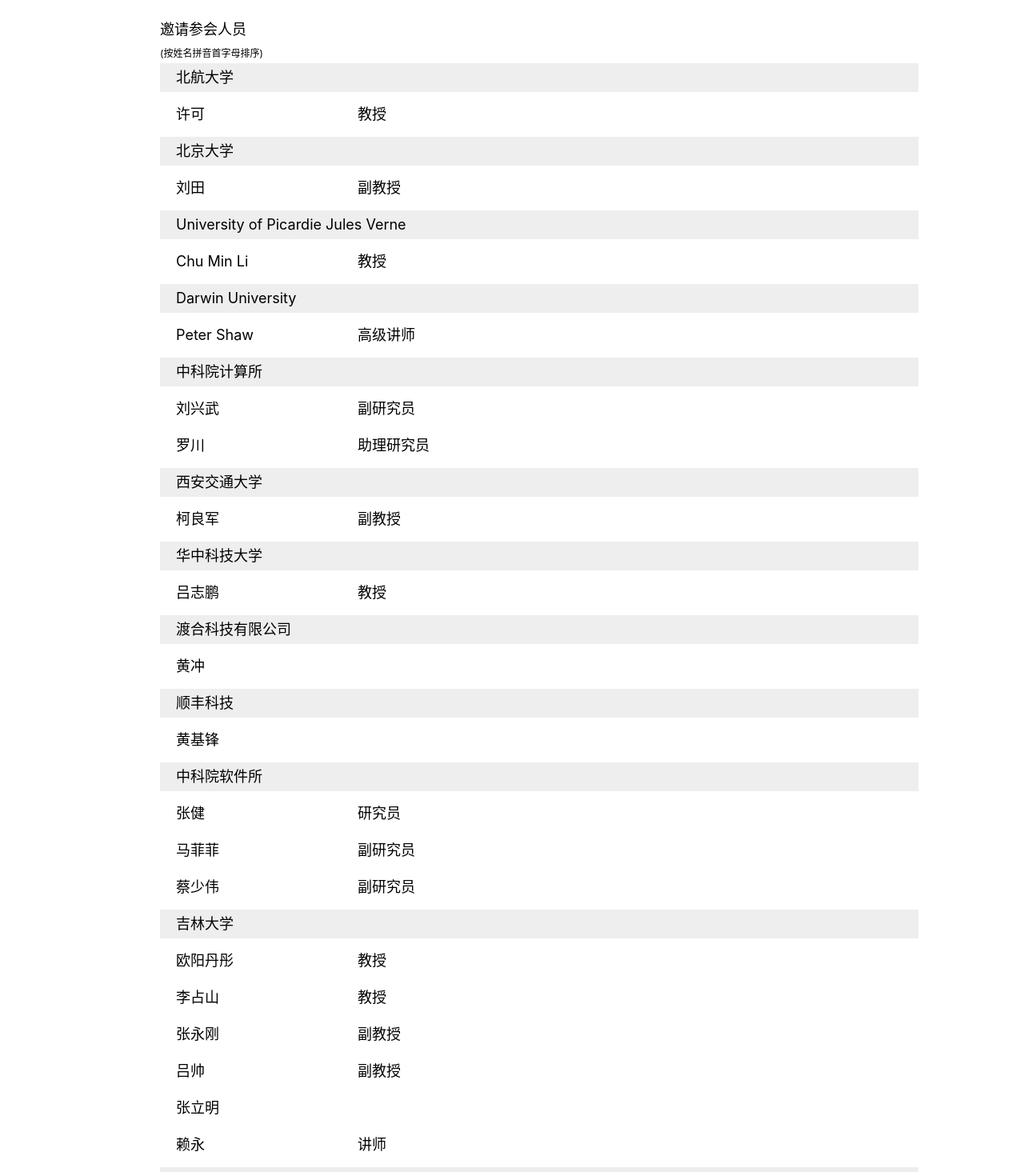
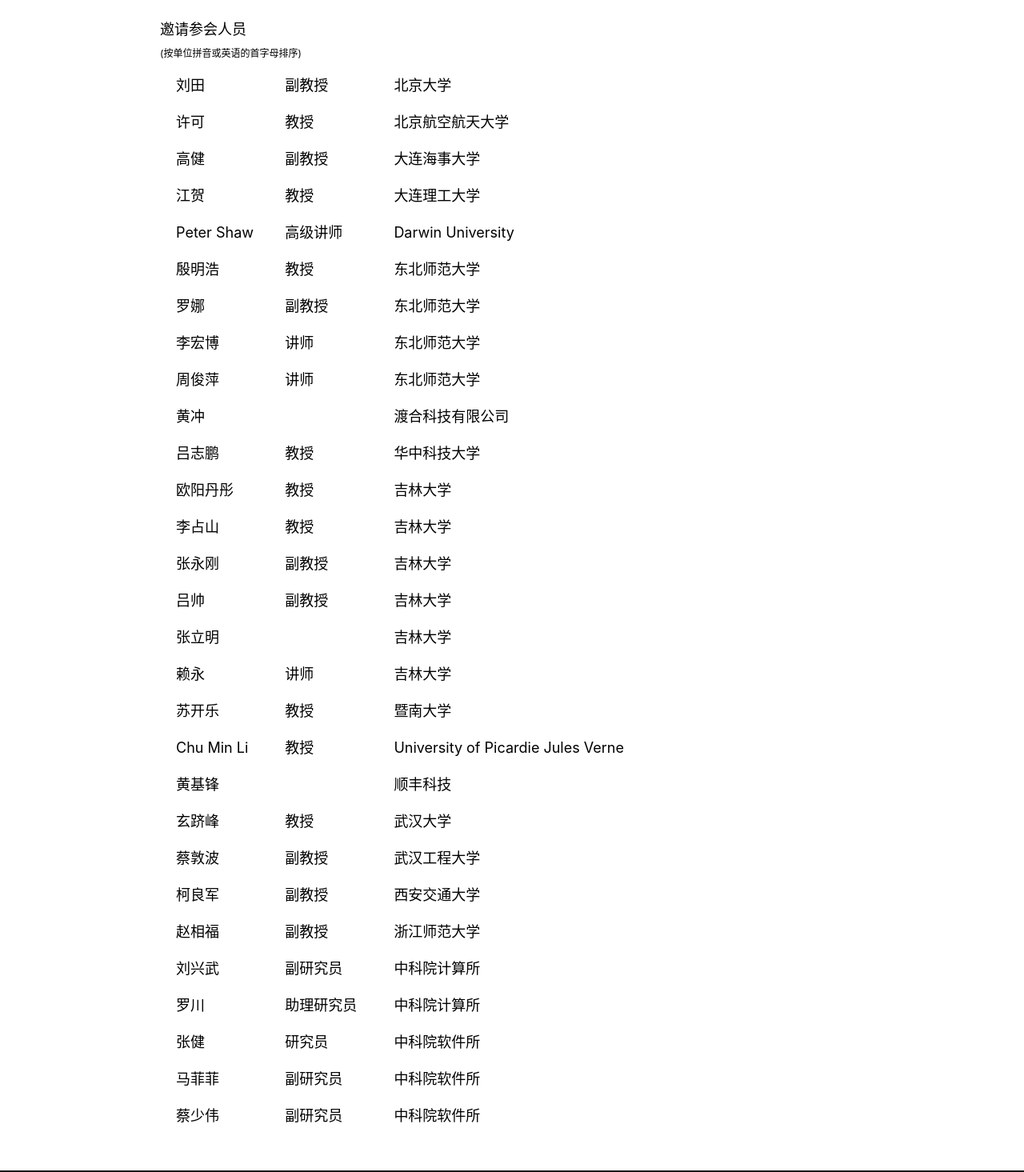
Before and after one commit to yanyige/AI-conference, a Vue app: page /#/professor in a window 1280 px wide. Shown: the part 400-1865 px from the top of the page at 80% size. Built offline with nearby package versions, Linux system fonts and the light colour scheme.

Commit message:
update info in home page and professor

```diff
--- a/src/components/Home.vue
+++ b/src/components/Home.vue
@@ -1,9 +1,9 @@
 <template>
 	<div class="home">
 	 	<p class="title">会议邀请函将会在现场发放，如果您需要获得更多信息请咨询下方邮箱。</p>
-		<p class="para">难解问题的表示与算法（Workshop on  Representaions and Algorithms of Hard Problems）workshop的主要目的是促进NP难问题相关研究领域的国内研究人员的交流和合作。 本会议关心的难解问题研究主要包括：问题的表示（逻辑、约束、图论），问题的求解（NP难问题的理论算法和实践算法，尤其是针对组合优化问题，约束问题，逻辑相关问题，图论问题），和相关实际应用。</p>
-		<p class="para">第一届难解问题的表示与算法研讨会将于2017年在吉林长春召开，由东北师范大学主办。研讨会拟邀请海内外活跃在相关领域研究第一线的青年专家与会进行学术交流。</p>
-		<p class="para">难解问题的表示与算法讨论会不征文，但欢迎相关领域的学者、研究生前来旁听特邀报告并参加讨论。研讨会不收取注册费，但食宿需自理。</p>
+		<p class="para">难解问题的表示、算法与应用（Workshop on Hard Computational Problems: Representations, Algorithms and Applications, 简称HCP）研讨会的主要目的是促进NP难问题相关研究领域的国内研究人员的交流和合作。 本会议关心的难解问题研究主要包括：问题的表示（逻辑、约束、图论），问题的求解（NP难问题的理论算法和实践算法，尤其是针对组合优化问题，约束问题，逻辑相关问题，图论问题），和相关实际应用。</p>
+		<p class="para">第一届HCP研讨会将于2017年在吉林长春召开，由东北师范大学和吉林大学主办。研讨会拟邀请海内外活跃在相关领域研究第一线的青年专家与会进行学术交流。</p>
+		<p class="para">HCP研讨会不征文，但欢迎相关领域的学者、研究生前来旁听特邀报告并参加讨论。研讨会不收取注册费，但食宿需自理。</p>
 	</div>
 </template>
 
--- a/src/components/Organization.vue
+++ b/src/components/Organization.vue
@@ -5,19 +5,22 @@
 	 	</div>
 		<div class="content">
 			<div>
-				<p>主办单位: <p class="indent1"><a href="http://www.ios.ac.cn/wiki/%E9%A6%96%E9%A1%B5">中国科学院软件研究所</a></p><p class="indent1"><a href="http://www.nenu.edu.cn/">东北师范大学</a></p><p class="indent1"><a href="http://www.jlu.edu.cn/">吉林大学</a></p></p>
+				<p>主办单位: <p class="indent1"><a href="http://www.nenu.edu.cn/">东北师范大学</a></p><p class="indent1"><a href="http://www.jlu.edu.cn/">吉林大学</a></p></p>
 			</div>
 			<div>
 				<p>协办单位: 暂无</p>
 			</div>
 			<div>
-				<p>会议主席: 待定</p>
+				<p>组织委员会: </p>
+				<p class="indent1">蔡少伟（中科院软件所）</p>
+				<p class="indent1">殷明浩（东北师范大学）</p>
+				<p class="indent1">吕志鹏（华中科技大学）</p>
  			</div>
  			<div>
-				<p>[组委会联系方式]: <p class="indent1">通信地址：吉林省长春市南关区净月经济开发区净月大街2555号 计算机科学与技术学院</p></p>
+				<p>[组委会联系方式]: <p class="indent1">通信地址：吉林省长春市南关区净月经济开发区净月大街2555号 信息科学与技术学院</p></p>
  			</div>
  			<p>邮编：130117</p>
- 			<p>yinmh@nenu.edu.cn</p>
+ 			<p>ymh@nenu.edu.cn</p>
 		</div>
 	</div>
 </template>
--- a/src/components/Professor.vue
+++ b/src/components/Professor.vue
@@ -4,154 +4,43 @@
 			邀请参会人员
 		</div>
 		<div class="title" style="font-size: 12px">
-			(按姓名拼音首字母排序)
-		</div>
-		<div class="school">北航大学</div>
-		<div class="content">
-			<div class="profile">许可</div>
-			<div class="titles">教授</div>
+			(按单位拼音或英语的首字母排序)
 		</div>
 		<div class="school">北京大学</div>
 		<div class="content">
 			<div class="profile">刘田</div>
 			<div class="titles">副教授</div>
+			<div class="units">北京大学</div>
 		</div>
-		<div class="school">University of Picardie Jules Verne</div>
+		<div class="school">北京航空航天大学</div>
 		<div class="content">
-			<div class="profile">Chu Min Li</div>
+			<div class="profile">许可</div>
 			<div class="titles">教授</div>
+			<div class="units">北京航空航天大学</div>
+		</div>
+		<div class="school">大连海事大学</div>
+		<div class="content">
+			<div class="profile">高健</div>
+			<div class="titles">副教授</div>
+			<div class="units">大连海事大学</div>
+		</div>
+		<div class="school">大连理工大学</div>
+		<div class="content">
+			<div class="profile">江贺</div>
+			<div class="titles">教授</div>
+			<div class="units">大连理工大学</div>
 		</div>
 		<div class="school">Darwin University</div>
 		<div class="content">
 			<div class="profile">Peter Shaw</div>
 			<div class="titles">高级讲师</div>
+			<div class="units">Darwin University</div>
 		</div>
-		<div class="school">中科院计算所</div>
-		<div class="content">
-			<div class="profile">刘兴武</div>
-			<div class="titles">副研究员</div>
-		</div>
-		<div class="content">
-			<div class="profile">罗川</div>
-			<div class="titles">助理研究员</div>
-		</div>
-		<div class="school">西安交通大学</div>
-		<div class="content">
-			<div class="profile">柯良军</div>
-			<div class="titles">副教授</div>
-		</div>
-		<div class="school">华中科技大学</div>
-		<div class="content">
-			<div class="profile">吕志鹏</div>
-			<div class="titles">教授</div>
-		</div>
-		<div class="school">渡合科技有限公司</div>
-		<div class="content">
-			<div class="profile">黄冲</div>
-		</div>
-		<div class="school">顺丰科技</div>
-		<div class="content">
-			<div class="profile">黄基锋</div>
-		</div>
-		<div class="school">中科院软件所</div>
-		<div class="content">
-			<div class="profile">张健</div>
-			<div class="titles">研究员</div>
-		</div>
-		<div class="content">
-			<div class="profile">马菲菲</div>
-			<div class="titles">副研究员</div>
-		</div>
-		<div class="content">
-			<div class="profile">蔡少伟</div>
-			<div class="titles">副研究员</div>
-		</div>
-		<div class="school">吉林大学</div>
-		<div class="content">
-			<div class="profile">欧阳丹彤</div>
-			<div class="titles">教授</div>
-			<div class="excerpt"><p>
-				国务院学位委员会学科评议组成员、中国计算机学会人工智能与模式识别专业委员会副主任、中国计算机学会理论计算机科学专业委员会委员、吉林省计算机学会副理事长；《计算机学报》编委、《软件学报》编委、《吉林大学学报(理学版)》编委。
-				<ul class="project">
-				<li>项目:</li>
-				<li>骨干参加国家级与省部级项目20余项，其中作为项目负责人或责任人承担并完成国家863重大项目2项、完成与主持国家自然科学基金项目共3项、教育部项目2项、中国博士后科学基金项目1项，骨干参加国家自然科学基金重大项目子课题1项。</li>
-				</ul>
-			</p></div>
-		</div>
-		<div class="content">
-			<div class="profile">李占山</div>
-			<div class="titles">教授</div>
-		</div>
-		<div class="content">
-			<div class="profile">张永刚</div>
-			<div class="titles">副教授</div>
-			<div class="excerpt"><p>
-				2007年至2009年为吉林大学数学研究所博士后，合作导师为高文杰教授，2009年至2010年在法国蒙彼利埃大学LIRMM实验室作访问学者，合作老师为国际著名人工智能专家Christian Bessiere教授。现为吉林大学计算机科学与技术学院副教授、硕士生导师。研究方向为人工智能与约束求解，发表论文30余篇，主持国家自然科学基金项目2项，吉林省青年科研基金项目1项，教育部基础科研业务费--学科前沿与交叉项目1项，横向项目2项。目前指导硕士研究生7名，已毕业2名
-				<ul class="project">
-				<li>项目:</li>
-				<li>1. 2008/01-2010/12，国家自然科学基金面上项目，“扩展规则推理方法研究（60773097）”</li>
-				<li>2. 2012/01-2015/12，国家自然科学基金面上项目，“基于自适应约束传播的约束求解方法研究（61170314）”</li>
-				<li>3. 2014/01-2017/12，国家自然科学基金面上项目，“结合自主搜索机制的约束求解方法研究（61373052）”</li>
-				<li>4. 2008/09-2010/12，吉林省青年科研基金项目，“基于推理的约束求解方法与应用研究（20080107）”</li>
-				</ul>
-			</p></div>
-		</div>
-		<div class="content">
-			<div class="profile">吕帅</div>
-			<div class="titles">副教授</div>
-			<div class="excerpt"><p>
-				主要研究领域为人工智能、智能规划与自动推理。累计承担国家自然科学基金项目等科研项目7项，参加政府间科技合作项目等科研项目32项。在《计算机学报》、《软件学报》、《计算机研究与发展》和《电子学报》等国内外期刊和会议上，累计发表学术论文63篇，其中：SCI和EI检索学术论文38篇。获得全国商业科技进步一等奖2项，吉林省科学技术进步三等奖2项。
-				<ul class="project">
-				<li>项目:</li>
-				<li>1. 国家自然科学基金：命题与模态逻辑的扩展规则推理与混合推理方法研究（61300049）</li>
-				<li>2. 教育部高等学校博士学科点专项科研基金：命题逻辑和模态逻辑的扩展规则推理方法研究（20120061120059）</li>
-				<li>3. 中国博士后科学基金面上资助项目：自动规划的逻辑约束机制研究（2011M500612）</li>
-				<li>4. 吉林省青年科研基金项目：结合模态逻辑知识表示与推理的自动规划方法研究（20140520069JH）</li>
-				<li>5. 中央高校基本科研业务费专项资金——吉林大学科学前沿与交叉学科创新项目：自动规划的逻辑推理特性研究（201103124）</li>
-				<li>6. 中央高校基本科研业务费专项资金——吉林大学种子基金项目：结合模态逻辑知识表示与推理的智能规划方法研究</li>
-				<li>7. 中央高校基本科研业务费专项资金——吉林大学青年教师创新项目：扩展规则推理方法及其在规划推理中的应用研究</li>
-				</ul>
-			</p></div>
-		</div>
-		<div class="content">
-			<div class="profile">张立明</div>
-		</div>
-		<div class="content">
-			<div class="profile">赖永</div>
-			<div class="titles">讲师</div>
-		</div>
-		<div class="school">大连海事大学</div>
-		<div class="content">
-			<div class="profile">高健</div>
-			<div class="titles">副教授</div>
-		</div>
-		<div class="school">武汉大学</div>
-		<div class="content">
-			<div class="profile">玄跻峰</div>
-			<div class="titles">教授</div>
-		</div>
-		<div class="school">武汉工程大学</div>
-		<div class="content">
-			<div class="profile">蔡敦波</div>
-			<div class="titles">副教授</div>
-			<div class="excerpt"><p>
-				主要从事人工智能领域的智能规划(Automated Planning)、自动推理(Automated Reasoning)和约束可满足(Constraint Satisfaction)等方向的研究。探索基于启发式和基于知识的高效问题求解方法，研究复杂人工智能问题的建模、求解与应用。
-				<ul class="project">
-				<li>项目:</li>
-				<li>1. 基于Landmark知识的规划方法研究，国家自然科学基金青年基金项目, 2012-2014。 （主持）</li>
-				<li>2. 开放式规划研究，国家自然科学基金青年基金项目，2009-2011。（参加）</li>
-				</ul>
-			</p></div>
-		</div>
-		<div class="school">大连理工大学</div>
-		<div class="content">
-			<div class="profile">江贺</div>
-			<div class="titles">教授</div>
-		</div>
-		<div class="school">东北师范大学</div>
+				<div class="school">东北师范大学</div>
 		<div class="content">
 			<div class="profile">殷明浩</div>
 			<div class="titles">教授</div>
+			<div class="units">东北师范大学</div>
 			<div class="excerpt"><p>
 				2008年于吉林大学计算机科学与技术学院获工学博士学位，2004年硕士毕业留校工作，2011年6月获博士生导师资格，2013年入选教育部新世纪优秀人才计划，2014年6月聘任为教授。主要从事人工智能、组合优化、理论计算机科学、大数据分析等方面研究。
 				<ul class="project">
@@ -172,14 +61,17 @@
 		<div class="content">
 			<div class="profile">罗娜</div>
 			<div class="titles">副教授</div>
+			<div class="units">东北师范大学</div>
 		</div>
 		<div class="content">
 			<div class="profile">李宏博</div>
 			<div class="titles">讲师</div>
+			<div class="units">东北师范大学</div>
 		</div>
 		<div class="content">
 			<div class="profile">周俊萍</div>
 			<div class="titles">讲师</div>
+			<div class="units">东北师范大学</div>
 			<div class="excerpt"><p>
 				职　　称：讲师<br>
 				电子邮件：zhoujp877@nenu.edu.cn
@@ -192,11 +84,127 @@
 				</ul>
 			</p></div>
 		</div>
-
+		<div class="school">渡合科技有限公司</div>
+		<div class="content">
+			<div class="profile">黄冲</div>
+			<div class="titles"></div>
+			<div class="units">渡合科技有限公司</div>
+		</div>
+		<div class="school">华中科技大学</div>
+		<div class="content">
+			<div class="profile">吕志鹏</div>
+			<div class="titles">教授</div>
+			<div class="units">华中科技大学</div>
+		</div>
+		<div class="school">吉林大学</div>
+		<div class="content">
+			<div class="profile">欧阳丹彤</div>
+			<div class="titles">教授</div>
+			<div class="units">吉林大学</div>
+			<div class="excerpt"><p>
+				国务院学位委员会学科评议组成员、中国计算机学会人工智能与模式识别专业委员会副主任、中国计算机学会理论计算机科学专业委员会委员、吉林省计算机学会副理事长；《计算机学报》编委、《软件学报》编委、《吉林大学学报(理学版)》编委。
+				<ul class="project">
+				<li>项目:</li>
+				<li>骨干参加国家级与省部级项目20余项，其中作为项目负责人或责任人承担并完成国家863重大项目2项、完成与主持国家自然科学基金项目共3项、教育部项目2项、中国博士后科学基金项目1项，骨干参加国家自然科学基金重大项目子课题1项。</li>
+				</ul>
+			</p></div>
+		</div>
+		<div class="content">
+			<div class="profile">李占山</div>
+			<div class="titles">教授</div>
+			<div class="units">吉林大学</div>
+		</div>
+		<div class="content">
+			<div class="profile">张永刚</div>
+			<div class="titles">副教授</div>
+			<div class="units">吉林大学</div>
+			<div class="excerpt"><p>
+				2007年至2009年为吉林大学数学研究所博士后，合作导师为高文杰教授，2009年至2010年在法国蒙彼利埃大学LIRMM实验室作访问学者，合作老师为国际著名人工智能专家Christian Bessiere教授。现为吉林大学计算机科学与技术学院副教授、硕士生导师。研究方向为人工智能与约束求解，发表论文30余篇，主持国家自然科学基金项目2项，吉林省青年科研基金项目1项，教育部基础科研业务费--学科前沿与交叉项目1项，横向项目2项。目前指导硕士研究生7名，已毕业2名
+				<ul class="project">
+				<li>项目:</li>
+				<li>1. 2008/01-2010/12，国家自然科学基金面上项目，“扩展规则推理方法研究（60773097）”</li>
+				<li>2. 2012/01-2015/12，国家自然科学基金面上项目，“基于自适应约束传播的约束求解方法研究（61170314）”</li>
+				<li>3. 2014/01-2017/12，国家自然科学基金面上项目，“结合自主搜索机制的约束求解方法研究（61373052）”</li>
+				<li>4. 2008/09-2010/12，吉林省青年科研基金项目，“基于推理的约束求解方法与应用研究（20080107）”</li>
+				</ul>
+			</p></div>
+		</div>
+		<div class="content">
+			<div class="profile">吕帅</div>
+			<div class="titles">副教授</div>
+			<div class="units">吉林大学</div>
+			<div class="excerpt"><p>
+				主要研究领域为人工智能、智能规划与自动推理。累计承担国家自然科学基金项目等科研项目7项，参加政府间科技合作项目等科研项目32项。在《计算机学报》、《软件学报》、《计算机研究与发展》和《电子学报》等国内外期刊和会议上，累计发表学术论文63篇，其中：SCI和EI检索学术论文38篇。获得全国商业科技进步一等奖2项，吉林省科学技术进步三等奖2项。
+				<ul class="project">
+				<li>项目:</li>
+				<li>1. 国家自然科学基金：命题与模态逻辑的扩展规则推理与混合推理方法研究（61300049）</li>
+				<li>2. 教育部高等学校博士学科点专项科研基金：命题逻辑和模态逻辑的扩展规则推理方法研究（20120061120059）</li>
+				<li>3. 中国博士后科学基金面上资助项目：自动规划的逻辑约束机制研究（2011M500612）</li>
+				<li>4. 吉林省青年科研基金项目：结合模态逻辑知识表示与推理的自动规划方法研究（20140520069JH）</li>
+				<li>5. 中央高校基本科研业务费专项资金——吉林大学科学前沿与交叉学科创新项目：自动规划的逻辑推理特性研究（201103124）</li>
+				<li>6. 中央高校基本科研业务费专项资金——吉林大学种子基金项目：结合模态逻辑知识表示与推理的智能规划方法研究</li>
+				<li>7. 中央高校基本科研业务费专项资金——吉林大学青年教师创新项目：扩展规则推理方法及其在规划推理中的应用研究</li>
+				</ul>
+			</p></div>
+		</div>
+		<div class="content">
+			<div class="profile">张立明</div>
+			<div class="titles"></div>
+			<div class="units">吉林大学</div>
+		</div>
+		<div class="content">
+			<div class="profile">赖永</div>
+			<div class="titles">讲师</div>
+			<div class="units">吉林大学</div>
+		</div>
+		<div class="content">
+			<div class="profile">苏开乐</div>
+			<div class="titles">教授</div>
+			<div class="units">暨南大学</div>
+		</div>
+		<div class="school">University of Picardie Jules Verne</div>
+		<div class="content">
+			<div class="profile">Chu Min Li</div>
+			<div class="titles">教授</div>
+			<div class="units">University of Picardie Jules Verne</div>
+		</div>
+		<div class="school">顺丰科技</div>
+		<div class="content">
+			<div class="profile">黄基锋</div>
+			<div class="titles"></div>
+			<div class="units">顺丰科技</div>
+		</div>
+		<div class="school">武汉大学</div>
+		<div class="content">
+			<div class="profile">玄跻峰</div>
+			<div class="titles">教授</div>
+			<div class="units">武汉大学</div>
+		</div>
+		<div class="school">武汉工程大学</div>
+		<div class="content">
+			<div class="profile">蔡敦波</div>
+			<div class="titles">副教授</div>
+			<div class="units">武汉工程大学</div>
+			<div class="excerpt"><p>
+				主要从事人工智能领域的智能规划(Automated Planning)、自动推理(Automated Reasoning)和约束可满足(Constraint Satisfaction)等方向的研究。探索基于启发式和基于知识的高效问题求解方法，研究复杂人工智能问题的建模、求解与应用。
+				<ul class="project">
+				<li>项目:</li>
+				<li>1. 基于Landmark知识的规划方法研究，国家自然科学基金青年基金项目, 2012-2014。 （主持）</li>
+				<li>2. 开放式规划研究，国家自然科学基金青年基金项目，2009-2011。（参加）</li>
+				</ul>
+			</p></div>
+		</div>
+		<div class="school">西安交通大学</div>
+		<div class="content">
+			<div class="profile">柯良军</div>
+			<div class="titles">副教授</div>
+			<div class="units">西安交通大学</div>
+		</div>
 		<div class="school">浙江师范大学</div>
 		<div class="content">
 			<div class="profile">赵相福</div>
 			<div class="titles">副教授</div>
+			<div class="units">浙江师范大学</div>
 			<div class="excerpt"><p>
 				IEEE会员、ACM会员、CCF会员，曾任AAAI-15 程序委员、FAW-AAIM2011组委会委员员，以及T-ASE、T-SMCA、KBS、《计算机研究与发展》、《电子学报》、《通信学报》等期刊审稿人及多个科研项目基金评审人。
 				<ul class="project">
@@ -209,7 +217,33 @@
 				</ul>
 			</p></div>
 		</div>
-
+		<div class="school">中科院计算所</div>
+		<div class="content">
+			<div class="profile">刘兴武</div>
+			<div class="titles">副研究员</div>
+			<div class="units">中科院计算所</div>
+		</div>
+		<div class="content">
+			<div class="profile">罗川</div>
+			<div class="titles">助理研究员</div>
+			<div class="units">中科院计算所</div>
+		</div>
+		<div class="school">中科院软件所</div>
+		<div class="content">
+			<div class="profile">张健</div>
+			<div class="titles">研究员</div>
+			<div class="units">中科院软件所</div>
+		</div>
+		<div class="content">
+			<div class="profile">马菲菲</div>
+			<div class="titles">副研究员</div>
+			<div class="units">中科院软件所</div>
+		</div>
+		<div class="content">
+			<div class="profile">蔡少伟</div>
+			<div class="titles">副研究员</div>
+			<div class="units">中科院软件所</div>
+		</div>
 	</div>
 </template>
 
@@ -217,9 +251,14 @@
 	.professor
 		line-height 2
 		font-size 18px
+		.title
+			text-indent 0em
 		.school
 			background-color #eee
 			padding 0 20px
+			font-size 20px
+			color #0066cc
+			display none
 		&>.content
 			padding 0 20px
 			min-height 20px
@@ -227,9 +266,11 @@
 			&:nth-child(n+1)
 				margin 10px 0
 			.profile
-				flex 0 0 25%
+				flex 0 0 15%
 			.titles
-				flex 0 0 75%
+				flex 0 0 15%
+			.units
+				flex 0 0 50%
 			.excerpt
 				flex 0 0 75%
 				display none
```
